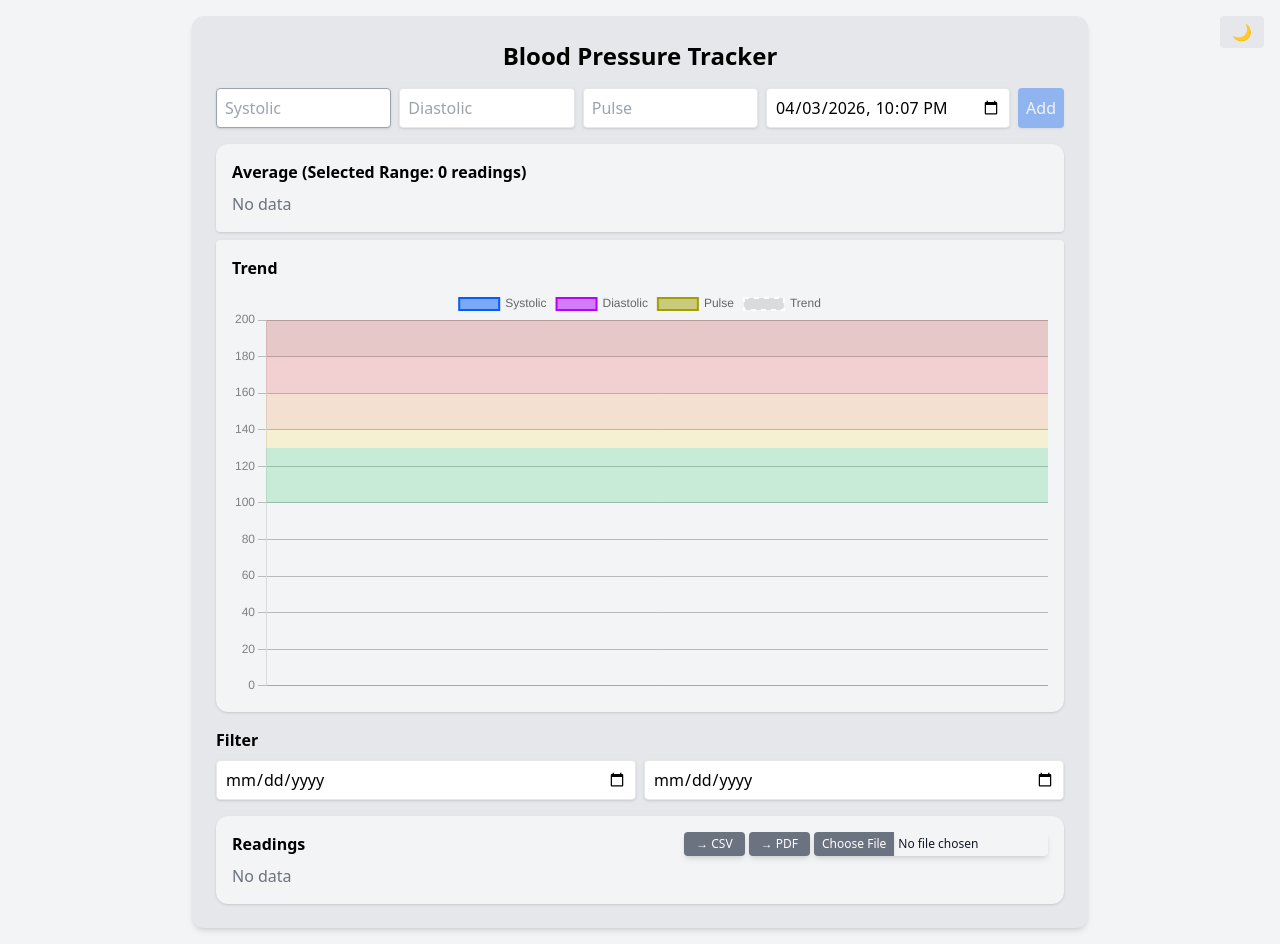
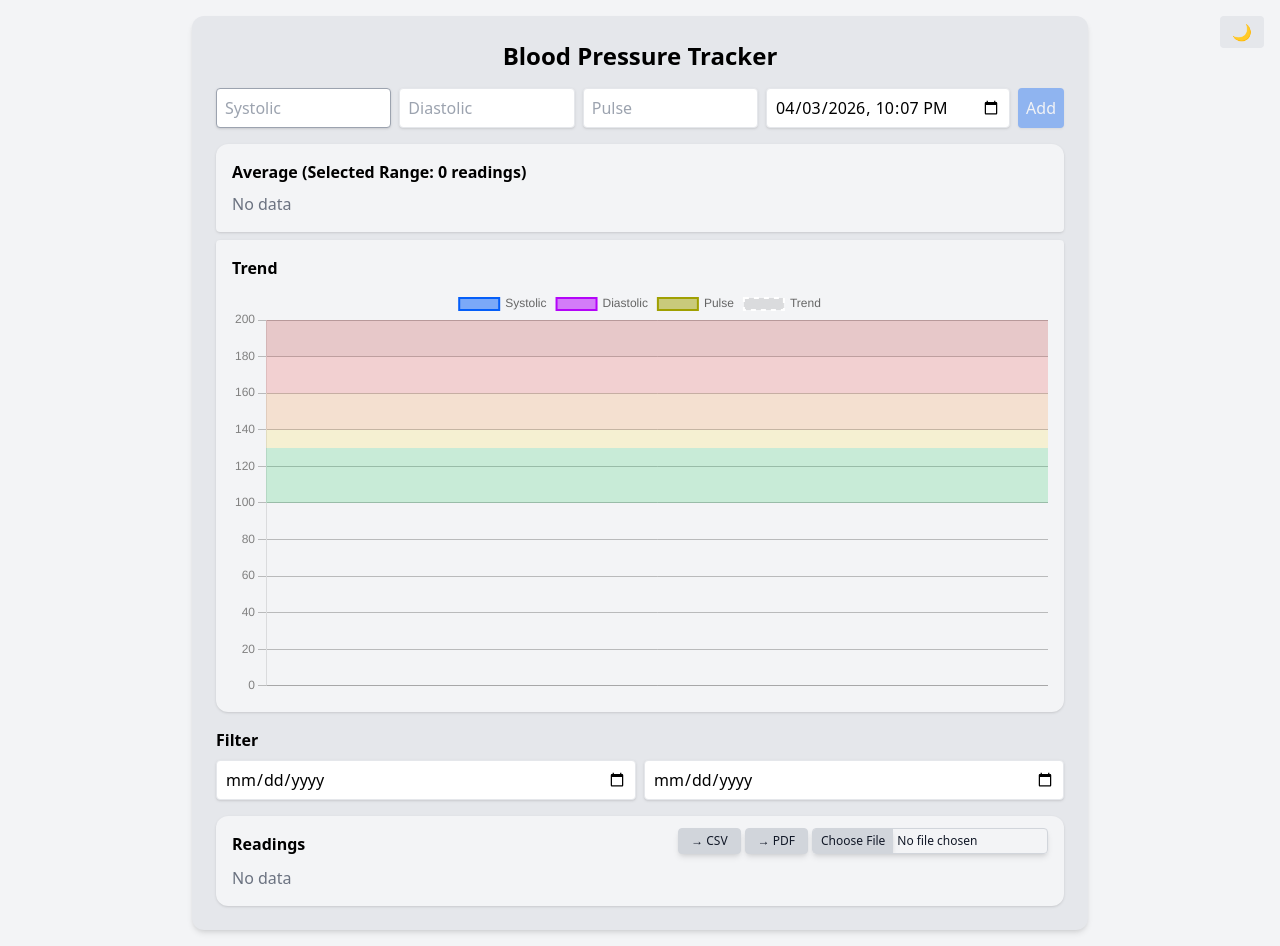
Before and after one commit to AndyTheGuardian/bloodpressure-tracker, a React (Vite) app: page / in a window 1280 px wide. Built offline with nearby package versions, Linux system fonts and the light colour scheme.

Commit message:
File-Import style improved / grayButtonStyle

```diff
--- a/src/App.tsx
+++ b/src/App.tsx
@@ -233,6 +233,9 @@ function App() {
     stable:
       "text-xl text-gray-900 dark:text-gray-100 font-bold flex justify-center",
   };
+
+  const grayButtonStyle =
+    "bg-gray-300 dark:bg-gray-700 text-gray-900 dark:text-gray-100 px-3 py-1 border-[1px] border-gray-300 dark:border-gray-800 rounded shadow-md hover:bg-gray-400 dark:hover:bg-gray-600";
 
   function exportToCSV() {
     const headers = ["ID", "Date", "Systolic", "Diastolic", "Pulse"];
@@ -528,14 +531,11 @@ function App() {
             <div className="flex gap-2 mt-3">
               <button
                 onClick={confirmImport}
-                className="bg-green-500 text-white px-3 py-1 rounded hover:cursor-pointer hover:bg-green-600"
+                className="bg-green-600 text-white px-3 py-1 rounded hover:cursor-pointer hover:bg-green-500"
               >
                 Confirm Import
               </button>
-              <button
-                onClick={cancelImport}
-                className="bg-gray-500 text-white px-3 py-1 rounded hover:cursor-pointer hover:bg-gray-600"
-              >
+              <button onClick={cancelImport} className={grayButtonStyle}>
                 Cancel
               </button>
             </div>
@@ -546,16 +546,16 @@ function App() {
             <h2 className="text-md font-semibold dark:text-gray-50 dark:text-opacity-60">
               Readings
             </h2>
-            <div className="grid grid-cols-2 gap-1 sm:flex">
+            <div className="grid grid-cols-2 gap-1 sm:flex -mt-1 mb-1">
               <button
                 onClick={exportToCSV}
-                className="col-span-1 bg-gray-500 text-white text-xs px-3 py-1 dark:border-[1px] dark:border-gray-600 rounded shadow-md hover:bg-gray-600"
+                className={`col-span-1 text-xs ${grayButtonStyle}`}
               >
                 → CSV
               </button>
               <button
                 onClick={exportToPDF}
-                className="col-span-1 bg-gray-500 text-white text-xs px-3 py-1 dark:border-[1px] dark:border-gray-600 rounded shadow-md hover:bg-gray-600"
+                className={`col-span-1 text-xs ${grayButtonStyle}`}
               >
                 → PDF
               </button>
@@ -565,14 +565,14 @@ function App() {
                 title="Import CSV"
                 onChange={handleImportCSV}
                 className="col-span-2
-                text-xs file:text-xs text-gray-900 dark:text-white file:text-white
+                  text-xs file:text-xs text-gray-900 dark:text-gray-100 file:text-gray-900 dark:file:text-gray-100
                   file:py-1 file:px-2
-                  file:rounded-s-xs file:border-0 shadow-md file:shadow-md dark:border-[1px] dark:border-gray-600 rounded
-                 file:bg-gray-500 bg-transparent
-                  hover:file:cursor-pointer hover:file:bg-gray-600"
-                transition-colors
-                duration-300
-                w-32
+                  file:rounded-s-xs file:border-none shadow-md file:shadow-md
+                  border-[1px] border-gray-300 dark:border-gray-700 rounded
+                  bg-transparent file:bg-gray-300 dark:file:bg-gray-700
+                  hover:file:cursor-pointer hover:file:bg-gray-400
+                  dark:hover:file:bg-gray-600 hover:border-gray-400 dark:hover:border-gray-600
+                  transition-colors duration-300"
               />
             </div>
           </div>
```
